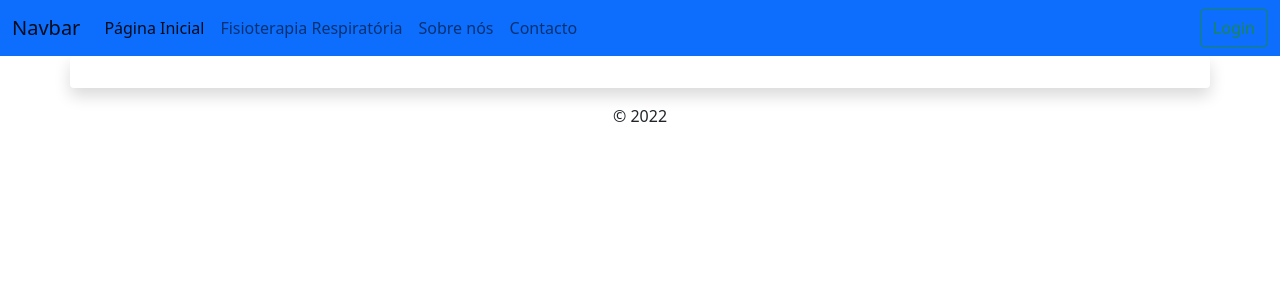
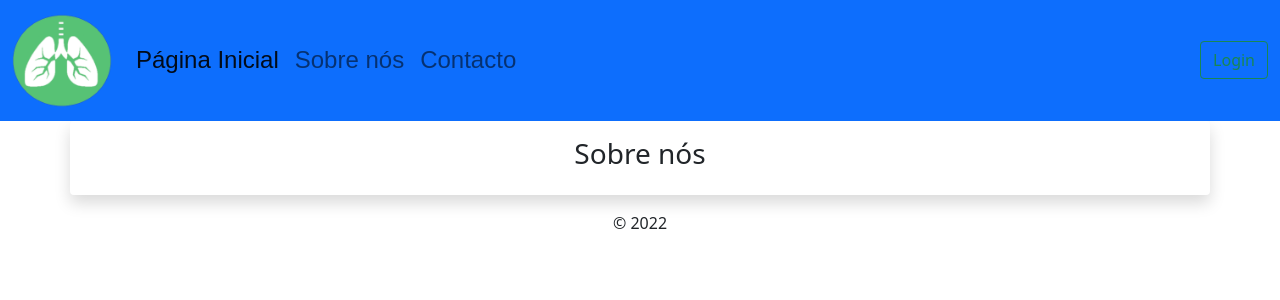
Before and after one commit to ruisilva17/Fisioterapia, a PHP site: page /sobre.php in a window 1280 px wide. Shown: the top 300 px of the page. Run offline with PHP 8.4, Linux system fonts and the light colour scheme.

Commit message:
Adicionei logo, sobre e navbar ajustada.

```diff
--- a/content/header.php
+++ b/content/header.php
@@ -1,17 +1,15 @@
 <header>
 <nav class="navbar navbar-expand-lg navbar-light bg-primary">
     <div class="container-fluid">
-        <a class="navbar-brand" href="#">Navbar</a>
+           <a class="navbar-brand" href="index.php"><img src="img/Logo.png" width="100" alt="Logo"></a>
         <button class="navbar-toggler" type="button" data-bs-toggle="collapse" data-bs-target="#navbarSupportedContent" aria-controls="navbarSupportedContent" aria-expanded="false" aria-label="Toggle navigation">
         <span class="navbar-toggler-icon"></span>
         </button>
         <div class="collapse navbar-collapse" id="navbarSupportedContent">
+             <font face="Arial" size="5px"
         <ul class="navbar-nav me-auto mb-2 mb-lg-0">
             <li class="nav-item">
             <a class="nav-link active" aria-current="page" href="index.php">Página Inicial</a>
-            </li>
-            <li class="nav-item">
-            <a class="nav-link" href="outro.php">Fisioterapia Respiratória</a>
             </li>
             <li class="nav-item">
             <a class="nav-link" href="sobre.php">Sobre nós</a>
@@ -19,8 +17,9 @@
             <a class="nav-link" href="contato.php">Contacto</a>
             </li>
         </ul>
+     </font>
         <form class="d-flex">
-            <button class="btn btn-outline-success" type="submit">Login</button>
+            <button class="btn btn-outline-success" href="style.css" type="submit">Login</button>
         </form>
         </div>
     </div>
--- a/sobre.php
+++ b/sobre.php
@@ -2,7 +2,8 @@
 include('content/head.php');
 include('content/header.php');
 ?>
-<main class="container p-3 rounded shadow"></main>
+<main class="container p-3 rounded shadow">
+    <center><h3>Sobre nós</h3></center>
 
 
 
@@ -11,9 +12,6 @@ include('content/header.php');
 
 
 
-
-
-
-
+</main>
 
 <?php include ('content/footer.php');?>
```
Also changed, not shown: img/Logo.png (added).
